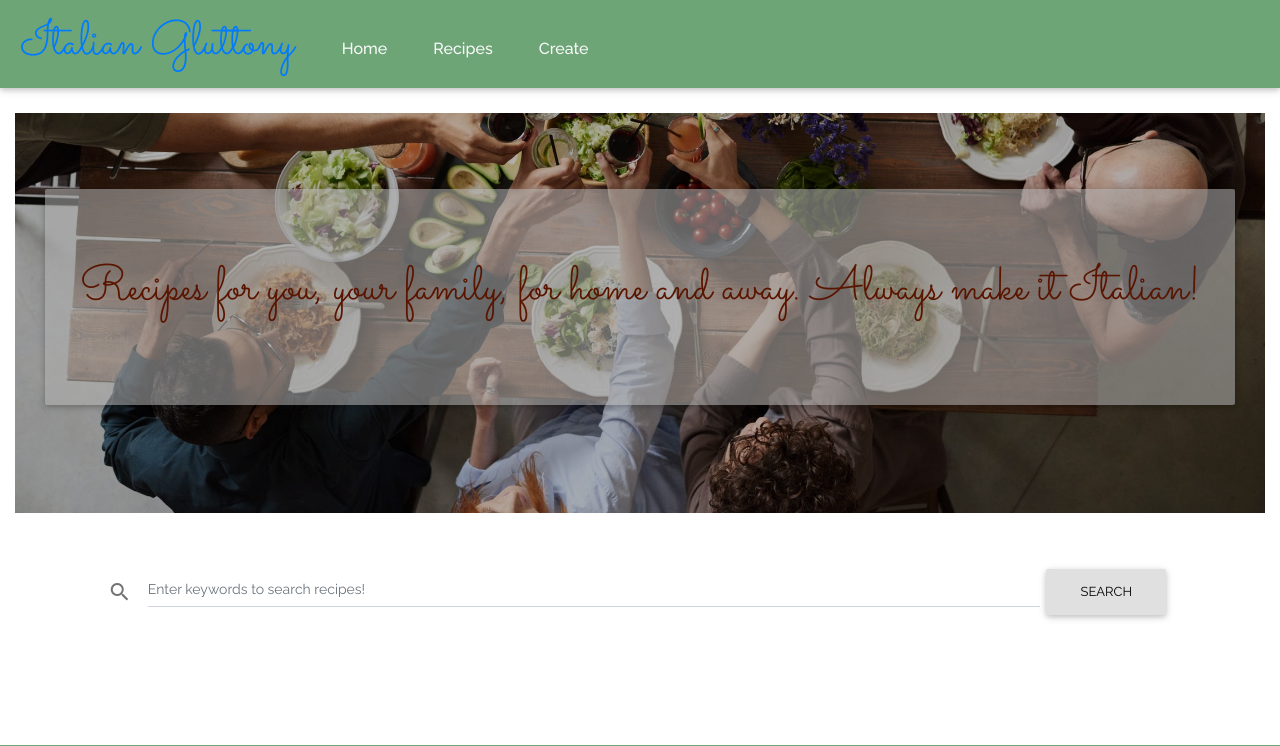
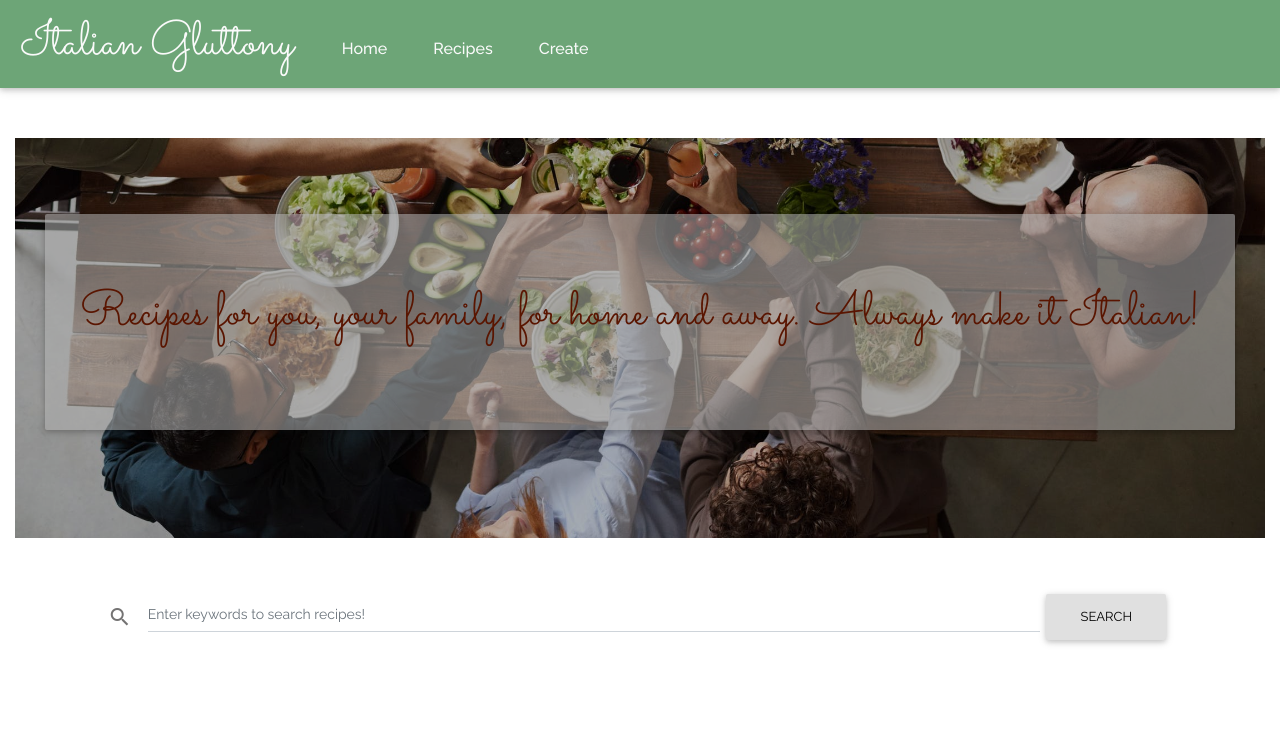
Before and after one commit to Vicky185/italianrecipe-app, a Flask app: page / in a window 1280 px wide. Shown: the top 746 px of the page. Run offline with Flask 2, Linux system fonts and the light colour scheme; data that the repository does not hold is empty; some libraries are stand-ins or nearby versions.

Commit message:
style changes spacing

```diff
--- a/templates/base.html
+++ b/templates/base.html
@@ -27,7 +27,7 @@
 
 		<!-- Navbar brand -->
 		<div class="row">
-			<div class="col-md-6 col-sm-12 logo-style"><a href="{{url_for('index')}}">Italian Gluttony</a></div>
+			<a class="col-md-6 col-sm-12 logo-style" href="{{url_for('index')}}">Italian Gluttony</a>
 
 			<!-- Collapse button -->
 			<button class="navbar-toggler toggler-nav col-12" type="button" data-toggle="collapse" data-target="#navbar-header" aria-controls="navbar-header" aria-expanded="false" aria-label="Toggle navigation"><span class="btn btn-nav justify-content-center"><i class="fas fa-bars fa-1x"></i></span></button>
--- a/templates/index.html
+++ b/templates/index.html
@@ -3,7 +3,7 @@
 {% block content %}
 
 
-<div class="container-fluid callout-container">
+<div class="container-fluid callout-container" style="margin-top: 50px;">
         <!-- Callout -->
         <div class="opaque-overlay">&nbsp;</div>
         <div class="col-12">
```
